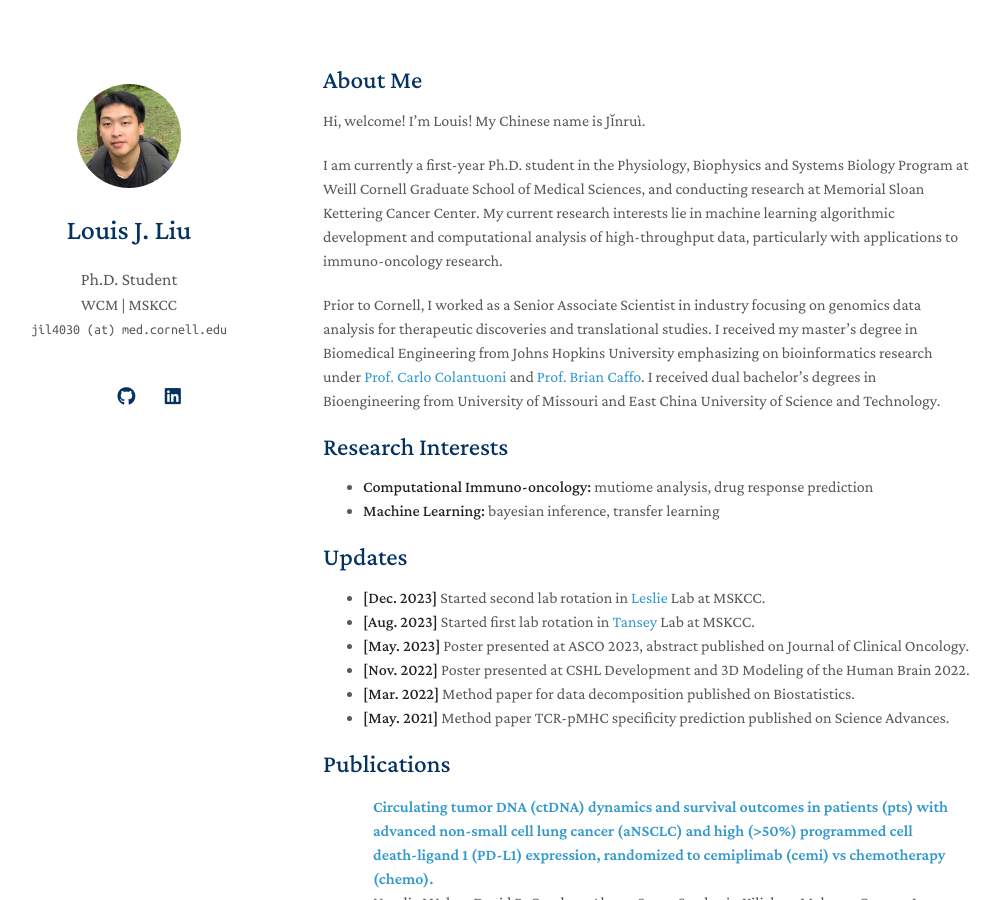
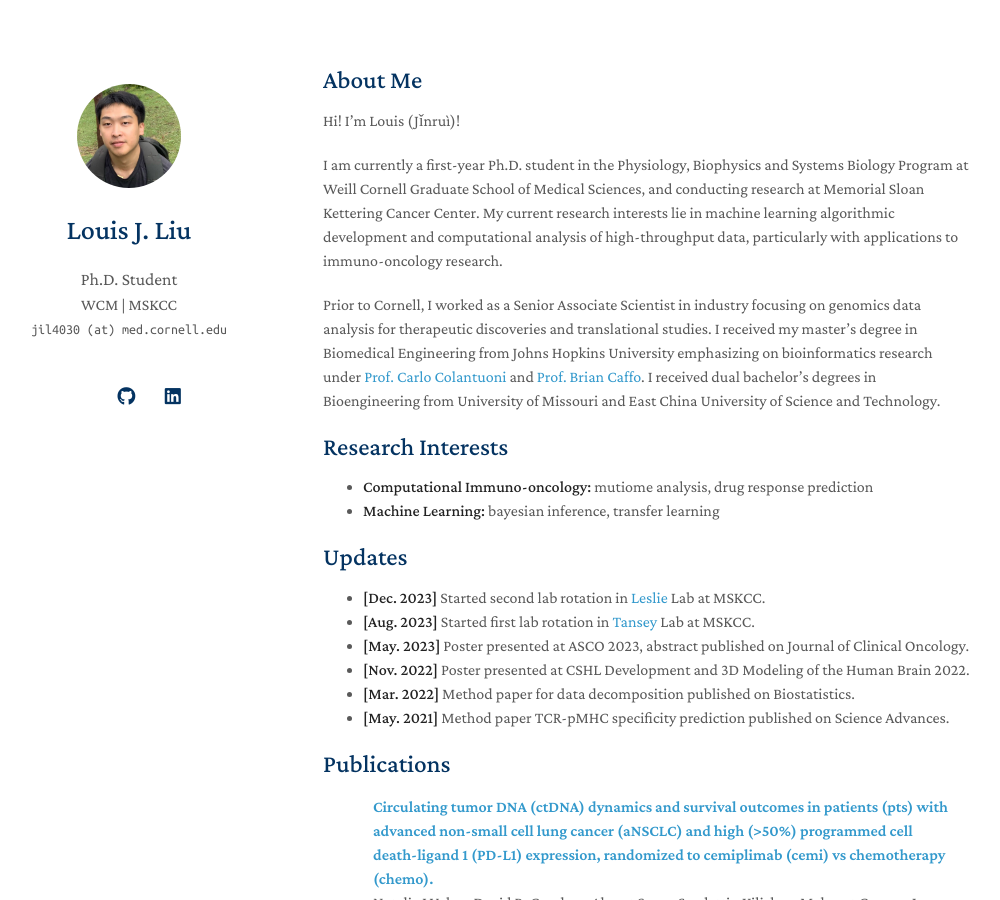
Before and after one commit to louis-jliu/louis-jliu.github.io, a Jekyll site: the page built from index.md, in a window 1280 px wide and 900 px high. Shown: the whole window, without its empty margins (147-1147 px from the left). Built offline with Jekyll 4.4.1, drawn with Linux system fonts in a browser that asks for light colours; nearby versions of some CDN libraries; a style sheet for code colours, icons or effects is not loaded; our own code applies the rules of GitHub Pages for plain Markdown files.

Commit message:
update names

```diff
--- a/index.md
+++ b/index.md
@@ -4,7 +4,7 @@ layout: homepage
 
 ## About Me
 
-Hi, welcome! I'm Louis! My Chinese name is Jǐnruì.
+Hi! I'm Louis (Jǐnruì)!
 
 I am currently a first-year Ph.D. student in the Physiology, Biophysics and Systems Biology Program at Weill Cornell Graduate School of Medical Sciences, and conducting research at Memorial Sloan Kettering Cancer Center. My current research interests lie in machine learning algorithmic development and computational analysis of high-throughput data, particularly with applications to immuno-oncology research.
 
```
